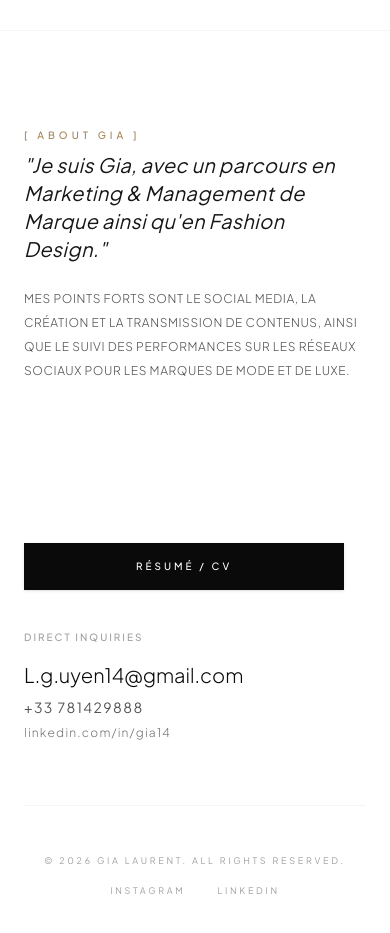
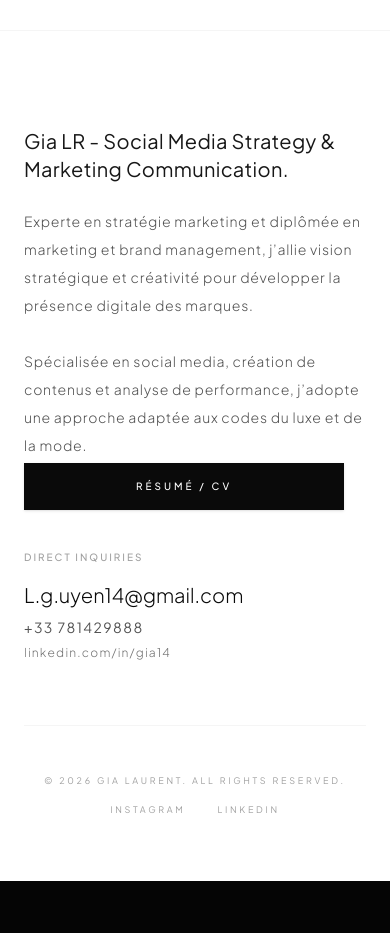
Before and after one commit to Dong-UI2902/gia-uyen-luu, a React (Vite) app: page / in a window 390 px wide. Shown: the part 2720-3653 px from the top of the page. After the commit the page ends 3601 px from the top, so only its background shows below. Built offline with nearby package versions, Linux system fonts and the light colour scheme; a web font is replaced by a local one.

Commit message:
add link profile

```diff
--- a/src/sections/ContactSection.jsx
+++ b/src/sections/ContactSection.jsx
@@ -7,29 +7,37 @@ export default function ContactSection() {
       className="w-full bg-white pt-24 pb-16 px-6 md:px-16 border-t border-neutral-100"
     >
       <div className="max-w-6xl mx-auto flex flex-col justify-between min-h-[50vh]">
-        <div className="grid grid-cols-1 md:grid-cols-2 gap-40 items-start mb-16">
+        <div className="grid grid-cols-1 md:grid-cols-2 gap-1 items-start mb-16">
           {/* Bên trái: Text intro tiếng Pháp */}
-          <div className="space-y-6 max-w-lg text-neutral-800 text-sm leading-relaxed tracking-wide">
-            <span className="text-[10px] uppercase tracking-[0.4em] text-[#A68253] block mb-2 font-medium">
+          <div className="space-y-6  text-neutral-800 text-sm leading-relaxed tracking-wide">
+            {/* <span className="text-[10px] uppercase tracking-[0.4em] text-[#A68253] block mb-2 font-medium">
               [ ABOUT GIA ]
-            </span>
-            <p className="text-xl italic text-neutral-900">
-              "Je suis Gia, avec un parcours en Marketing & Management de Marque
-              ainsi qu'en Fashion Design."
+            </span> */}
+            <p className="text-xl text-neutral-900">
+              Gia LR - Social Media Strategy & Marketing Communication.
             </p>
-            <p className="text-neutral-600 font-light text-xs uppercase tracking-wider leading-loose">
-              Mes points forts sont le social media, la création et la
-              transmission de contenus, ainsi que le suivi des performances sur
-              les réseaux sociaux pour les marques de mode et de luxe.
+            <p className="text-neutral-600 font-light tracking-wider leading-loose">
+              Experte en stratégie marketing et diplômée en marketing et brand
+              management, j’allie vision stratégique et créativité pour
+              développer la présence digitale des marques.
+              <br /> <br />
+              Spécialisée en social media, création de contenus et analyse de
+              performance, j’adopte une approche adaptée aux codes du luxe et de
+              la mode.
             </p>
           </div>
 
           {/* Bên phải: Nút Résumé khối đen sang trọng + Thông tin liên hệ */}
           <div class="md:pl-12 space-y-8 flex flex-col items-start w-full md:w-auto md:justify-self-end">
             <div className="w-full max-w-xs">
-              <button className="w-full bg-neutral-950 text-white text-[10px] uppercase tracking-[0.3em] font-medium py-4 hover:bg-neutral-800 smooth-transition shadow-sm">
+              <a
+                href="https://drive.google.com/file/d/1ioZBp8nWtlJzGehdb8h9RAjZQ8nU8ZRp/view"
+                target="_blank"
+                rel="noopener noreferrer"
+                className="w-full bg-neutral-950 text-white text-[10px] uppercase tracking-[0.3em] font-medium py-4 hover:bg-neutral-800 smooth-transition shadow-sm block text-center"
+              >
                 RÉSUMÉ / CV
-              </button>
+              </a>
             </div>
 
             <div className="space-y-4 pt-2">
@@ -58,10 +66,18 @@ export default function ContactSection() {
         <div className="pt-12 border-t border-neutral-100 flex flex-col md:flex-row justify-between items-center text-[9px] text-neutral-400 tracking-[0.3em] uppercase space-y-4 md:space-y-0">
           <div>© 2026 GIA LAURENT. All rights reserved.</div>
           <div className="flex space-x-8">
-            <a href="#" className="hover:text-black smooth-transition">
+            <a
+              href="https://www.instagram.com/g.rougee"
+              target="_blank"
+              className="hover:text-black smooth-transition"
+            >
               Instagram
             </a>
-            <a href="#" className="hover:text-black smooth-transition">
+            <a
+              href="linkedin.com/in/gia14"
+              target="_blank"
+              className="hover:text-black smooth-transition"
+            >
               LinkedIn
             </a>
           </div>
--- a/src/sections/GridSection.jsx
+++ b/src/sections/GridSection.jsx
@@ -16,7 +16,7 @@ const myCanvaProjects = [
     category: "GIA",
     image:
       "https://lh3.googleusercontent.com/d/19aUEv44EXLGxU8OC6Rt8PQl3NwKWgmM2",
-    href: "https://drive.google.com/file/d/1f_nmlSh5UXScK3DjWaqE3F07kO9E-ctd/view?usp=drive_link",
+    href: "https://drive.google.com/file/d/1Anm8O6QqKa6RKgnkZSktke1E8d2qq_G0/view",
   },
   {
     title: "Louis Vuitton",
```
